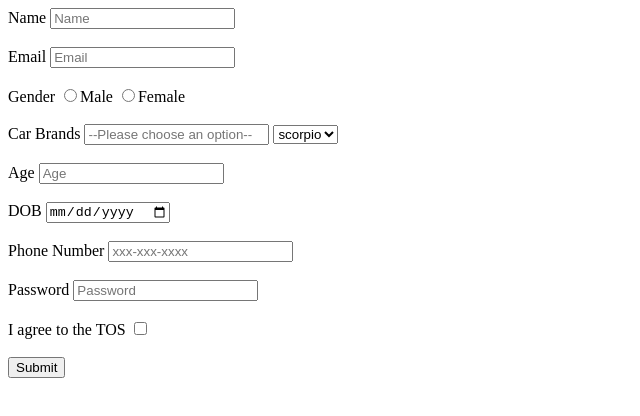
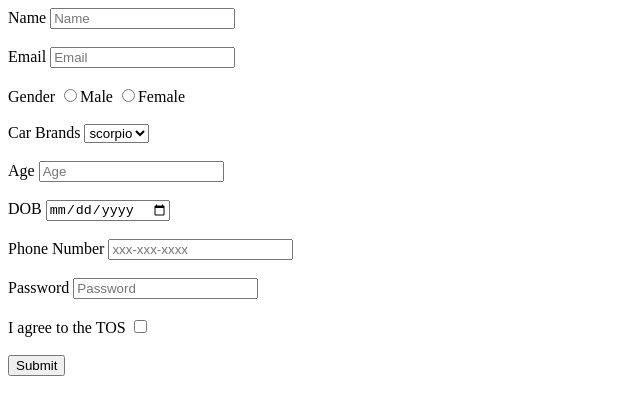
Before and after one commit to acciojob/signup-form-car-GaneshPathan1015, a website: page main.html in a window 1280 px wide. Shown: the whole page, without its empty margins (0-640 px from the left). Drawn offline with Linux system fonts and the light colour scheme.

Commit message:
created a submission

```diff
--- a/main.html
+++ b/main.html
@@ -17,8 +17,8 @@
 		<input name="gender" id="gender_m"  type="radio" required>Male
 		<input name="gender" id="gender_f"  type="radio" required>Female<br><Br>
 		<label for="cars"> Car Brands</label>
-		<input id="cars" placeholder="--Please choose an option--" type="#select" required>
-		<select>
+
+		<select name="cars" id="cars">
 			<option>scorpio</option>
 			<option >thar</option>
 			<option >venu</option>
```
